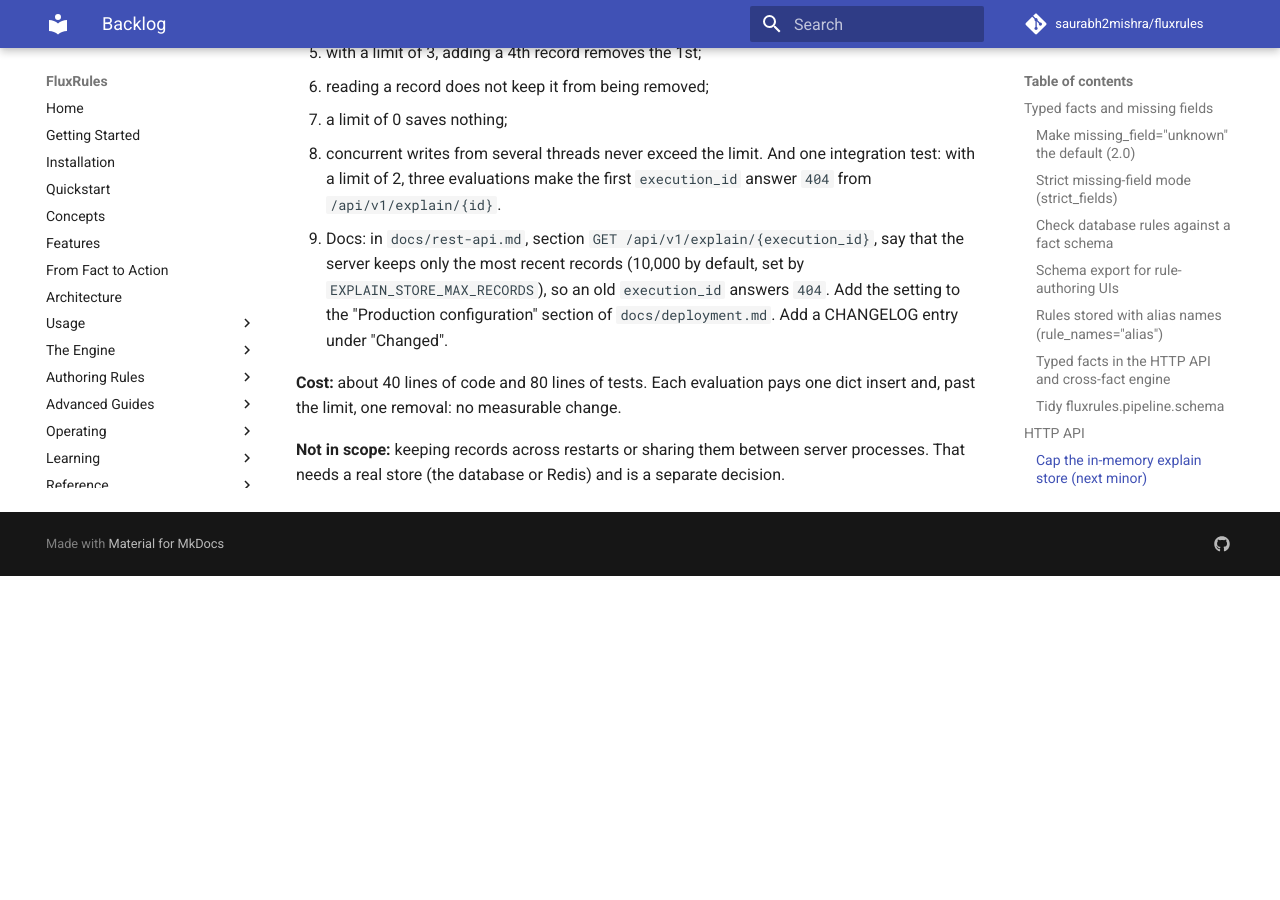
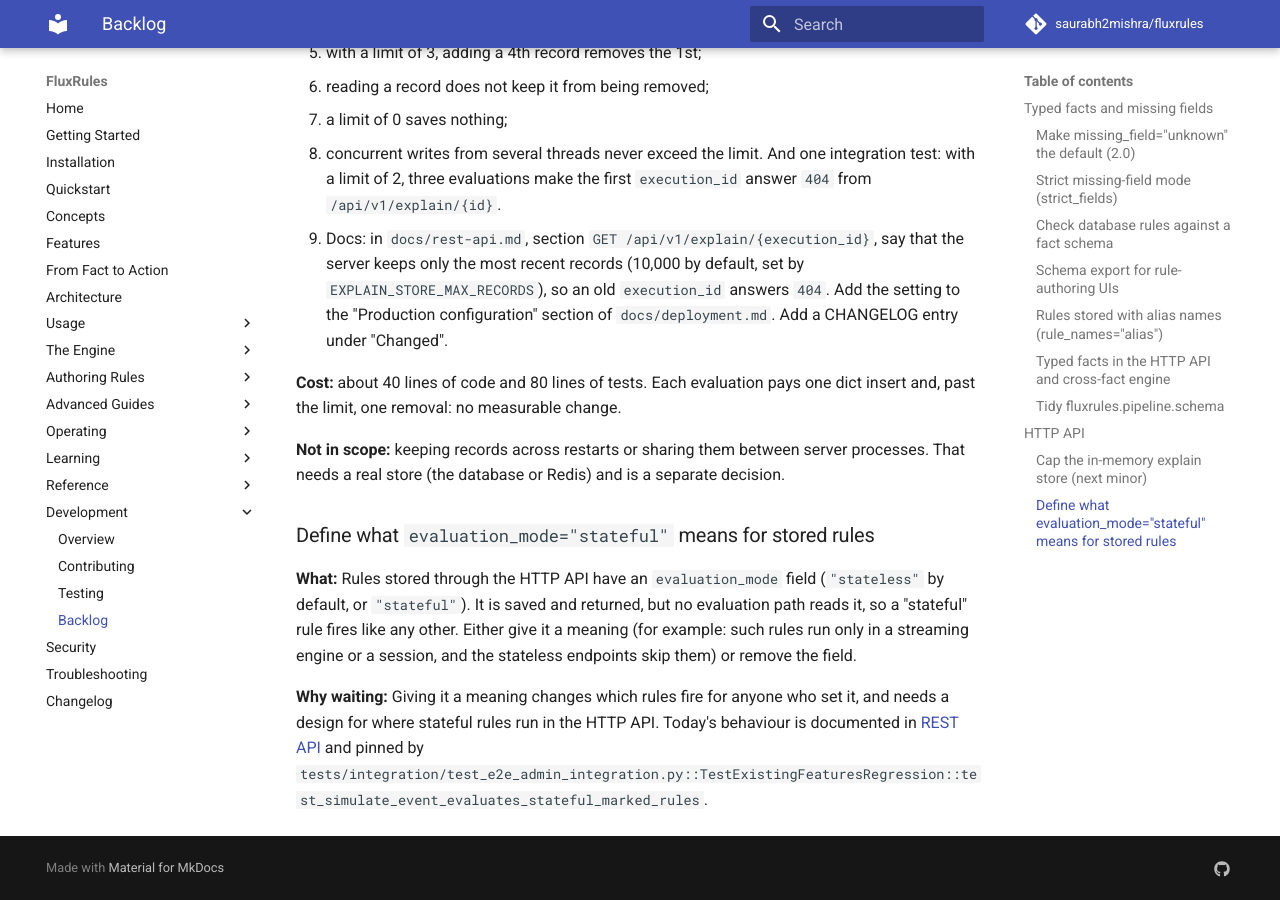
Before and after one commit to saurabh2mishra/fluxrules, an MkDocs documentation site: the page built from docs/development/backlog.md, in a window 1280 px wide and 900 px high, scrolled down 2766 px. Built offline with MkDocs 1.6.1 and Material for MkDocs 9.7.7, drawn with Linux system fonts in a browser that asks for light colours; comment, search, counter and statistics services are not loaded; before the commit the page ends 3342 px from its top, so only the background shows below that.

Commit message:
test(api): pin that evaluation_mode is a label, not a filter
test_simulate_event_excludes_stateful_rules claimed /rules/simulate skips
rules stored with evaluation_mode="stateful". No code has ever done that;
the test passed only because matches were reported under placeholder names.
With real names it failed. The test now pins today's behaviour (both rules
match), rest-api.md documents the field as a stored label, and the backlog
gets an item to define stateful rules properly.

Co-Authored-By: Claude Opus 5.5 <noreply@anthropic.com>

```diff
--- a/docs/development/backlog.md
+++ b/docs/development/backlog.md
@@ -129,3 +129,17 @@ one dict insert and, past the limit, one removal: no measurable change.
 **Not in scope:** keeping records across restarts or sharing them between
 server processes. That needs a real store (the database or Redis) and is a
 separate decision.
+
+### Define what `evaluation_mode="stateful"` means for stored rules
+
+**What:** Rules stored through the HTTP API have an `evaluation_mode` field
+(`"stateless"` by default, or `"stateful"`). It is saved and returned, but no
+evaluation path reads it, so a "stateful" rule fires like any other. Either
+give it a meaning (for example: such rules run only in a streaming engine or a
+session, and the stateless endpoints skip them) or remove the field.
+
+**Why waiting:** Giving it a meaning changes which rules fire for anyone who
+set it, and needs a design for where stateful rules run in the HTTP API.
+Today's behaviour is documented in [REST API](../rest-api.md#post-apiv1rules-login)
+and pinned by
+`tests/integration/test_e2e_admin_integration.py::TestExistingFeaturesRegression::test_simulate_event_evaluates_stateful_marked_rules`.
```
Also changed, not shown: docs/rest-api.md (+3 -0 lines), 1 other file.
